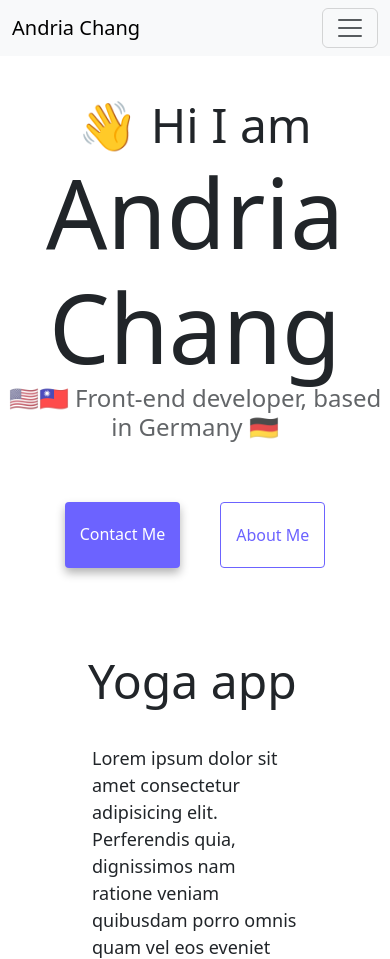
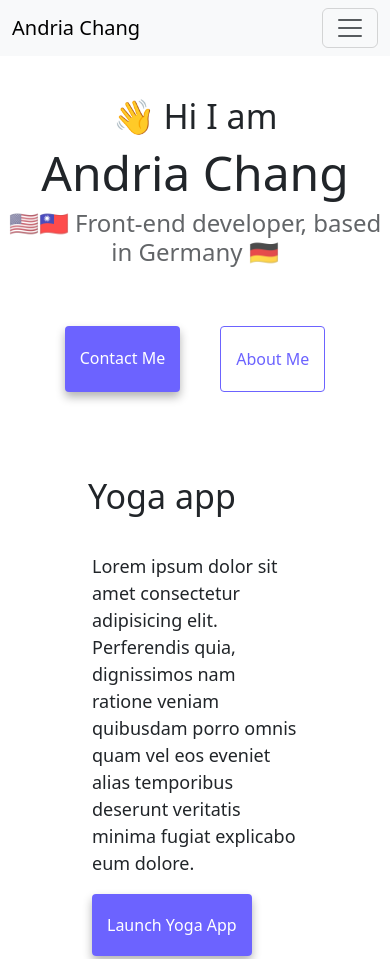
Before and after one commit to andria-coder/Website, a plain HTML site: page index.html in a window 390 px wide. Shown: the top 959 px of the page. Drawn offline with nearby package versions, Linux system fonts and the light colour scheme.

Commit message:
mobile device responsive

```diff
--- a/style.css
+++ b/style.css
@@ -93,3 +93,14 @@
 .email-link:hover {
   text-decoration: underline;
 }
+
+@media (max-width: 576px) {
+  h1 {
+    font-size: 48px;
+    line-height: 1.5;
+  }
+
+  h2 {
+    font-size: 34px;
+  }
+}
```
